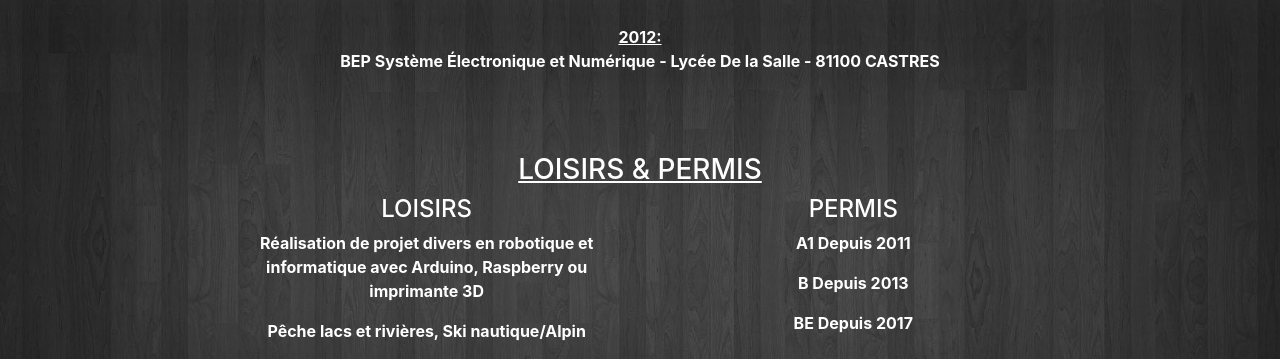
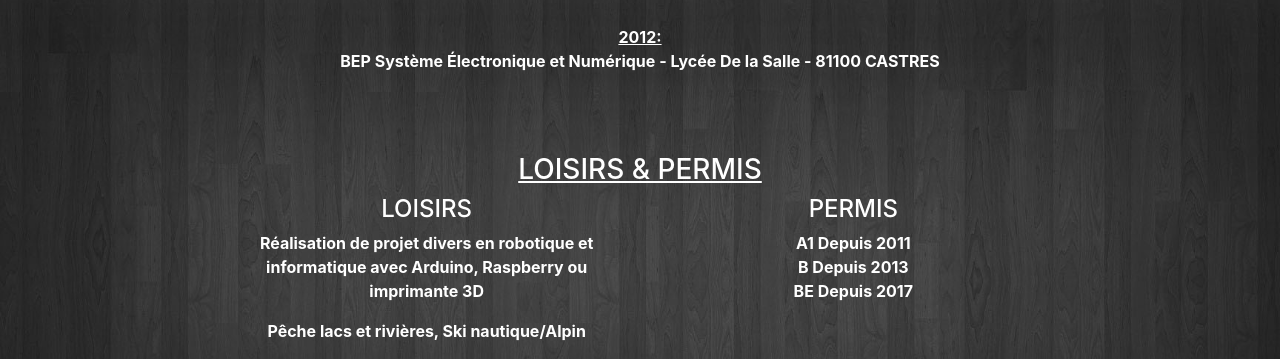
Before and after one commit to hortala/CV, a PHP site: page /html/cv.html in a window 1280 px wide. Shown: the part 2480-2839 px from the top of the page. Run offline with PHP 8.4, Linux system fonts and the light colour scheme.

Commit message:
modif CSS

```diff
--- a/css/main.css
+++ b/css/main.css
@@ -135,7 +135,7 @@ p {
     }
     #mainNav .navbar-brand {
         padding: .5rem 0;
-        color: rgba(255, 255, 255, .5);
+        color: white;
     }
     #mainNav .nav-link {
         transition: none;
@@ -166,7 +166,7 @@ p {
     }
     #mainNav .navbar-brand {
         padding: .5rem 0;
-        color: rgba(255, 255, 255, .5);
+        color: white;
     }
     #mainNav .nav-link {
         transition: none;
--- a/html/cv.html
+++ b/html/cv.html
@@ -235,9 +235,9 @@
                         </div>
                         <div class="col-md-6">
                             <h4>PERMIS</h4>
-                            <p>A1 Depuis 2011</p>
-                            <p>B Depuis 2013</p>
-                            <p>BE Depuis 2017</p>
+                            <p>A1 Depuis 2011<br>
+                            B Depuis 2013<br>
+                            BE Depuis 2017</p>
                         </div>
                     </div>
                 </div>
--- a/html/expPro.html
+++ b/html/expPro.html
@@ -68,7 +68,7 @@
                 <div class="col-md-2"></div>
                 <div class="col-md-8 centerPerso">
                     <div class="row" id="programmeDocumentation">
-                        <div class="col-md-12 marginTop10">
+                        <div class="col-md-12 marginTop15">
                             <h2>Programme de génération de documentation (en cours)</h2>
                             <p><u>Contexte:</u><br>
                                 Durant mon alternance chez SPIE il m'a été demandé de concevoir un logiciel de génération de documentations pour les robots industriels en partant de leurs données de sauvegarde.
```
